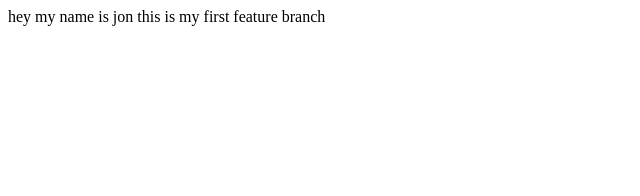
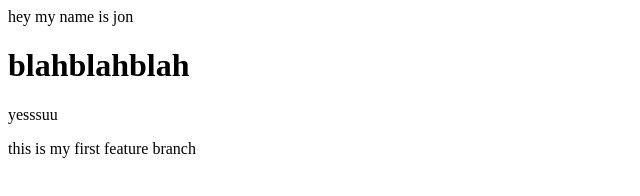
Before and after one commit to jgrune/merge-test, a plain HTML site: page index.html in a window 1280 px wide. Shown: the whole page, without its empty margins (0-640 px from the left). Drawn offline with Linux system fonts and the light colour scheme.

Commit message:
adds elements

```diff
--- a/index.html
+++ b/index.html
@@ -7,7 +7,8 @@
   <body>
 
     hey my name is jon
-
+    <h1>blahblahblah</h1>
+    <p>yesssuu</p>
     this is my first feature branch
 
 
```
